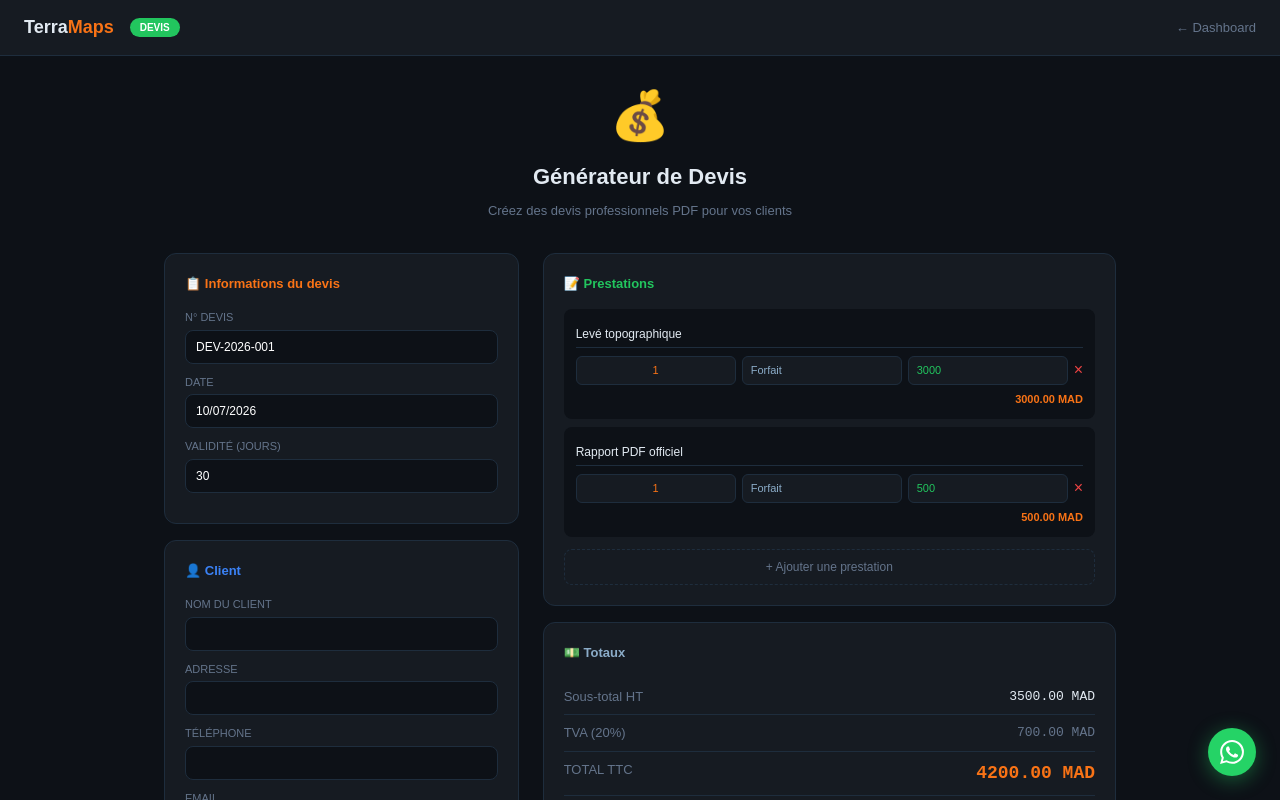
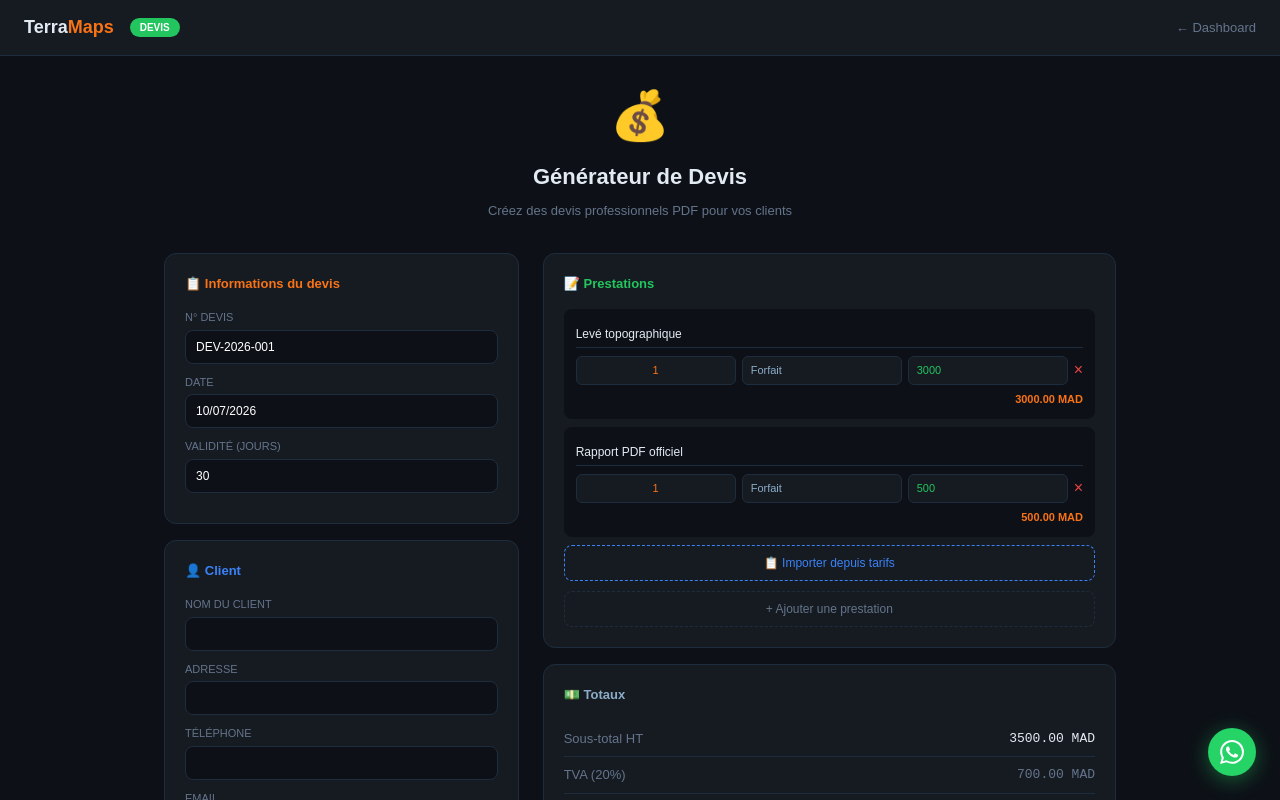
Before and after one commit to bdigi909-rgb/terramaps, a Next.js app: page /devis in a window 1280 px wide. Shown: the top 800 px of the page. Built offline with nearby package versions, Linux system fonts and the light colour scheme; no server answers; the database is empty.

Commit message:
add import tarifs button to devis

```diff
--- a/src/app/devis/page.tsx
+++ b/src/app/devis/page.tsx
@@ -253,6 +253,9 @@ export default function DevisPage() {
                   </div>
                 </div>
               ))}
+              <button onClick={() => setShowTarifs(true)} style={{ width: "100%", background: "transparent", border: "1px dashed #3B82F6", color: "#3B82F6", padding: "8px", borderRadius: 8, cursor: "pointer", fontSize: 12, marginBottom: 6 }}>
+                📋 Importer depuis tarifs
+              </button>
               <button onClick={addLigne} style={{ width: "100%", background: "transparent", border: "1px dashed #1E2D3D", color: "#64748B", padding: "8px", borderRadius: 8, cursor: "pointer", fontSize: 12, marginTop: 4 }}>
                 + Ajouter une prestation
               </button>
```
